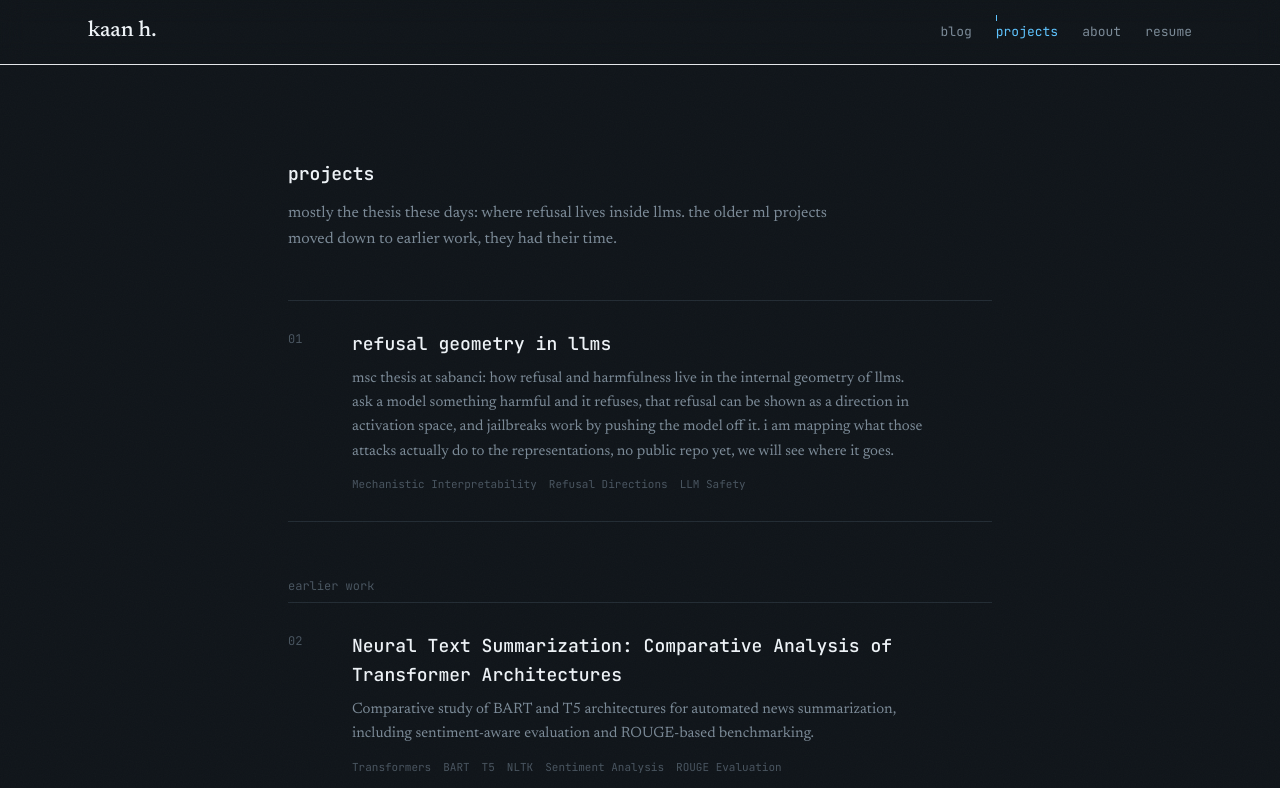
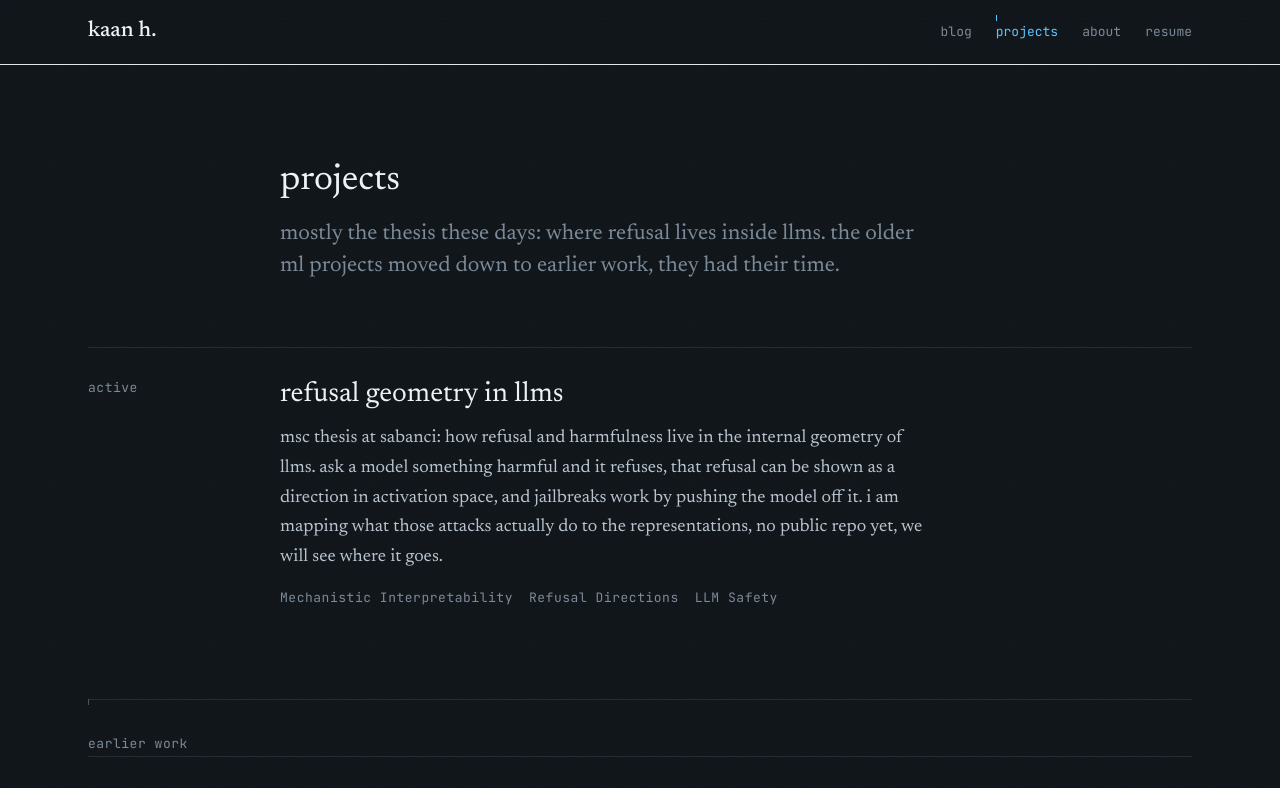
Before and after one commit to khdoex/personal-website, a Next.js app: page /projects in a window 1280 px wide. Shown: the top 788 px of the page. Built offline with nearby package versions, Linux system fonts and the light colour scheme.

Commit message:
Rebuild projects on the canvas
The 01/02 numbering was decoration occupying the one slot on the page
that can carry information, so the gutter now holds whether a project
is active or earlier. Titles move to serif at reading size and the
description stops being a muted afterthought at 14px.

```diff
--- a/app/projects/page.tsx
+++ b/app/projects/page.tsx
@@ -1,37 +1,39 @@
 import { Project, projects } from '@/lib/projects'
 import Link from 'next/link'
+import Canvas from '@/components/layout/Canvas'
+import Gutter from '@/components/layout/Gutter'
+import Rule from '@/components/ui/Rule'
+import Meta from '@/components/ui/Meta'
+import Entry from '@/components/ui/Entry'
 import Reveal from '@/components/motion/Reveal'
 
 export const metadata = {
   title: 'Projects | Kaan Hacihaliloglu',
 }
 
-function ProjectRow({ project, number }: { project: Project; number: number }) {
+function ProjectEntry({ project }: { project: Project }) {
   return (
-    <Reveal className="group grid md:grid-cols-[3rem_1fr] gap-4 py-7">
-      <span className="font-mono text-xs text-muted-dark pt-0.5 group-hover:text-accent transition-colors">
-        {String(number).padStart(2, '0')}
-      </span>
-      <div>
-        <h2 className="font-mono text-base font-medium text-heading">
-          {project.title}
-        </h2>
-        <p className="text-sm text-muted leading-relaxed mt-2 max-w-xl">
-          {project.description}
+    <Entry
+      className="border-t border-border"
+      gutter={
+        <Meta>{project.status === 'current' ? 'active' : 'earlier'}</Meta>
+      }
+    >
+      <h2 className="font-serif text-h3 font-normal text-heading">{project.title}</h2>
+      <p className="mt-3 font-serif text-base text-foreground">{project.description}</p>
+      <p className="mt-4 flex flex-wrap gap-x-4 gap-y-1">
+        {project.tags.map((tag) => (
+          <Meta key={tag}>{tag}</Meta>
+        ))}
       </p>
-        <div className="flex flex-wrap gap-x-3 gap-y-1 mt-3 font-mono text-[11px] text-muted-dark">
-          {project.tags.map((tag) => (
-            <span key={tag}>{tag}</span>
-          ))}
-        </div>
       {(project.githubUrl || project.demoUrl) && (
-          <div className="flex gap-5 mt-4 font-mono text-xs">
+        <p className="mt-4 flex gap-5">
           {project.githubUrl && (
             <Link
               href={project.githubUrl}
               target="_blank"
               rel="noopener noreferrer"
-                className="u-link text-accent hover:text-heading"
+              className="u-link font-mono text-meta text-accent hover:text-heading"
             >
               source →
             </Link>
@@ -41,15 +43,14 @@ function ProjectRow({ project, number }: { project: Project; number: number }) {
               href={project.demoUrl}
               target="_blank"
               rel="noopener noreferrer"
-                className="u-link text-muted hover:text-accent"
+              className="u-link font-mono text-meta text-muted hover:text-accent"
             >
               demo →
             </Link>
           )}
-          </div>
+        </p>
       )}
-      </div>
-    </Reveal>
+    </Entry>
   )
 }
 
@@ -58,39 +59,32 @@ export default function Projects() {
   const earlier = projects.filter((p) => p.status === 'earlier')
 
   return (
-    <div className="max-w-3xl mx-auto px-6 md:px-8 pt-16 md:pt-24 pb-28">
-      <header className="mb-12">
+    <Canvas className="pb-28 pt-16 md:pt-24">
+      <header className="mb-16 lg:col-start-2">
         <Reveal>
-          <h1 className="font-mono text-lg font-semibold text-heading">
-            projects
-          </h1>
+          <h1 className="font-serif text-h2 font-normal text-heading">projects</h1>
         </Reveal>
         <Reveal delay={0.08}>
-          <p className="text-muted mt-3 max-w-xl leading-relaxed">
+          <p className="mt-4 font-serif text-lead text-muted">
             mostly the thesis these days: where refusal lives inside llms. the
             older ml projects moved down to earlier work, they had their time.
           </p>
         </Reveal>
       </header>
 
-      <div className="divide-y divide-border border-y border-border">
-        {current.map((project, i) => (
-          <ProjectRow key={project.title} project={project} number={i + 1} />
+      {current.map((project) => (
+        <ProjectEntry key={project.title} project={project} />
       ))}
-      </div>
 
-      <Reveal className="mt-14 mb-2">
-        <p className="font-mono text-xs text-muted-dark">earlier work</p>
-      </Reveal>
-      <div className="divide-y divide-border border-y border-border">
-        {earlier.map((project, i) => (
-          <ProjectRow
-            key={project.title}
-            project={project}
-            number={current.length + i + 1}
-          />
+      <Rule className="col-span-full mt-16" />
+
+      <Gutter className="mt-8">
+        <Meta>earlier work</Meta>
+      </Gutter>
+
+      {earlier.map((project) => (
+        <ProjectEntry key={project.title} project={project} />
       ))}
-      </div>
-    </div>
+    </Canvas>
   )
 }
```
Lines whose indentation alone changed are shown as unchanged.
